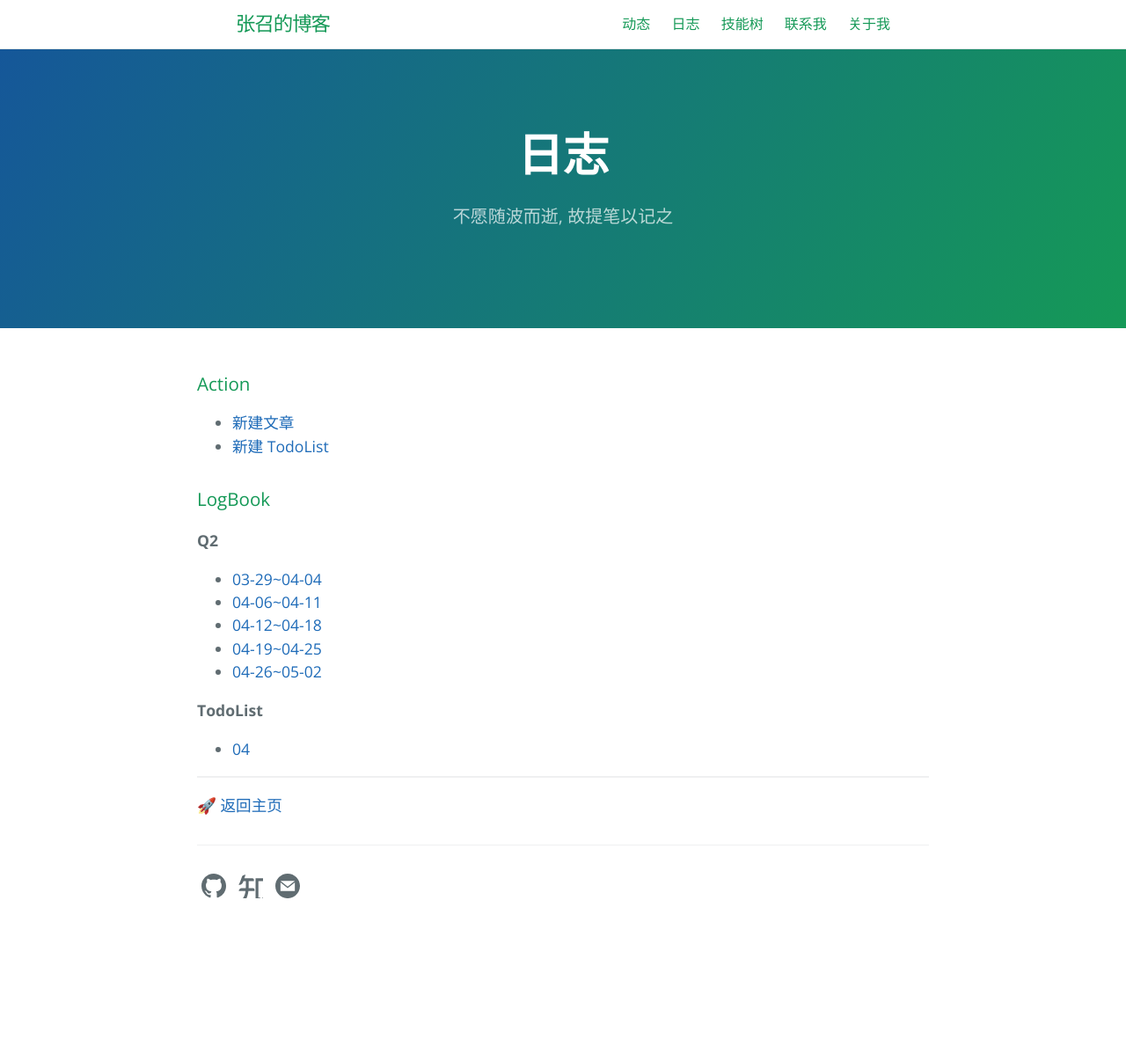
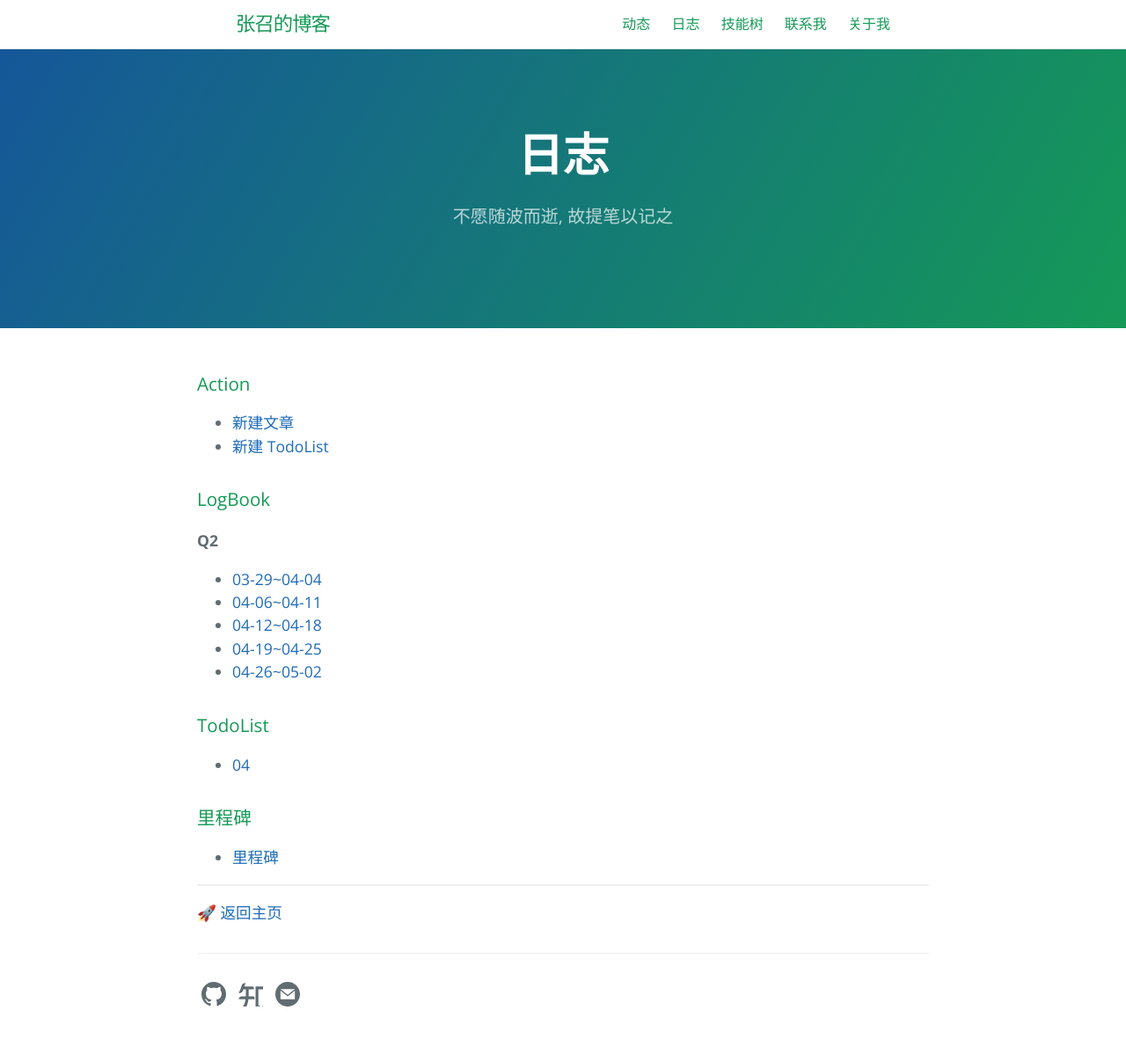
Before and after one commit to kougazhang/oom, a Jekyll site: the page built from logBook.md, in a window 1280 px wide. Shown: the whole page at 88% size. Built offline with Jekyll 4.4.1, drawn with Linux system fonts in a browser that asks for light colours; before the commit the page ends 1075 px from its top, so only the background shows below that.

Commit message:
adjust logBook

```diff
--- a/logBook.md
+++ b/logBook.md
@@ -19,8 +19,11 @@ order: 3
 + [04-19~04-25](https://github.com/kougazhang/life_note/blob/master/2021/04-19~04-25.md)
 + [04-26~05-02](https://github.com/kougazhang/life_note/blob/master/2021/04-26~05-02.md)
 
-**TodoList**
+### TodoList
 + [04](https://github.com/kougazhang/life_note/blob/master/2021/TodoList04.md)
+
+### 里程碑
++ [里程碑](https://github.com/kougazhang/life_note/blob/master/milestone.md)
 
 ---
 [🚀 返回主页]({{ '/' | absolute_url }})
```
